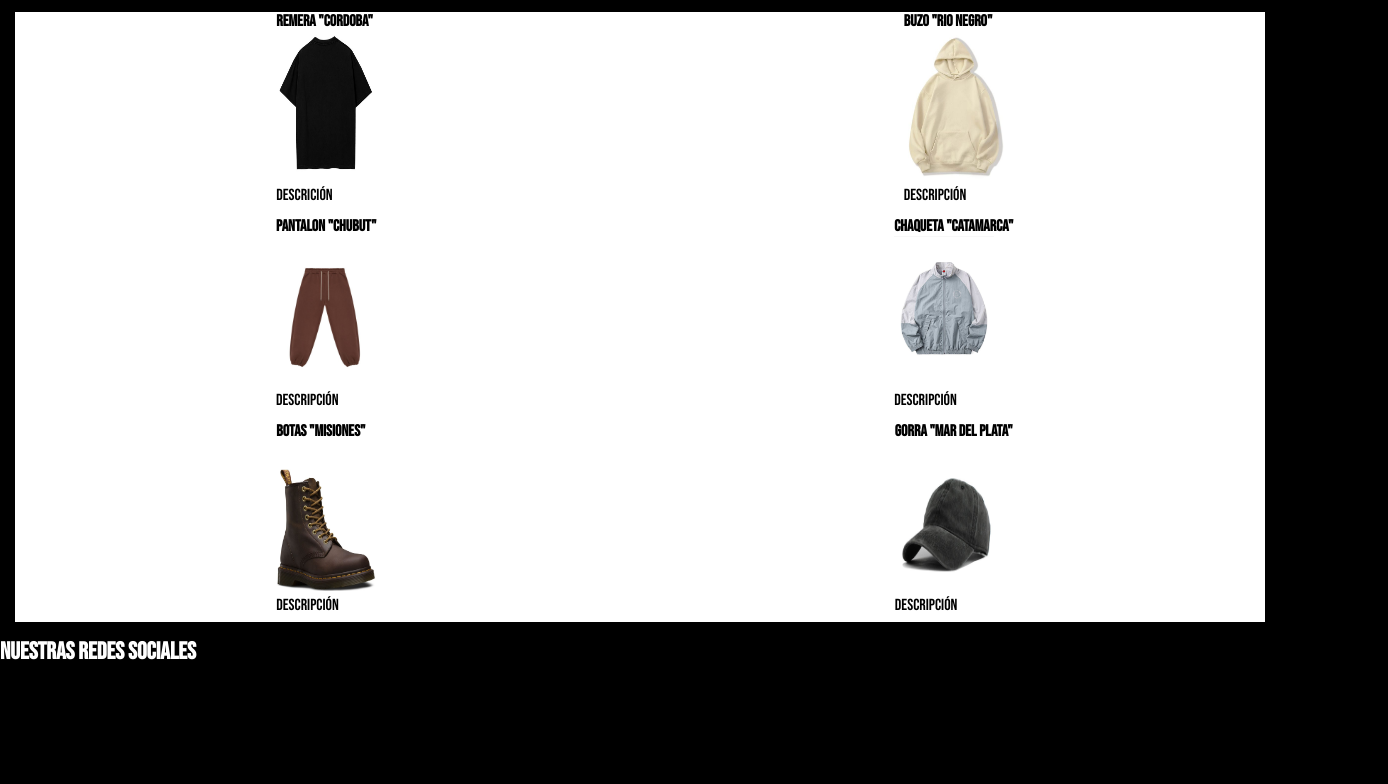
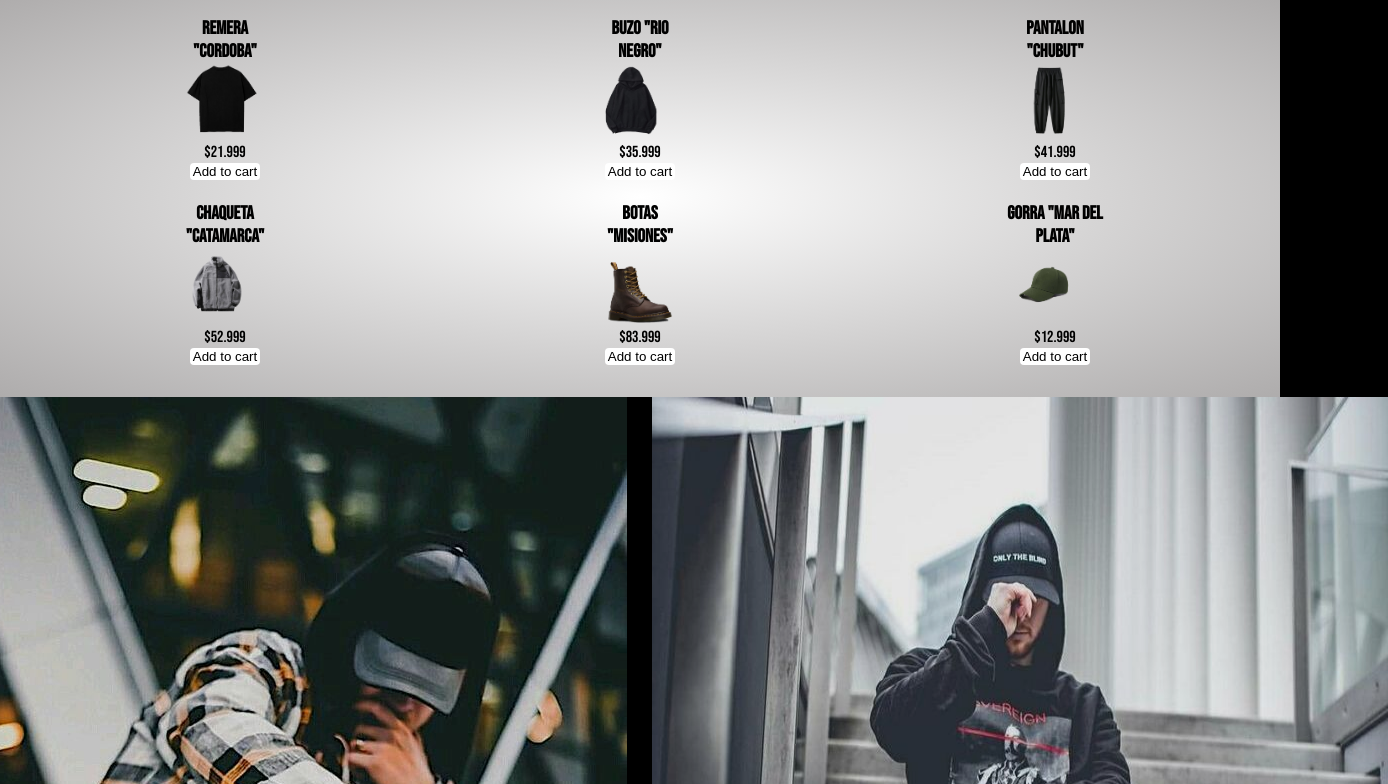
Before and after one commit to AxelElHilon/PreEntrega-3, a plain HTML site: page index.html in a window 1280 px wide. Shown: the part 148-932 px from the top of the page, 1388 px wide, since content can reach past the window. Before the commit the page ends 814 px from the top, so only its background shows below. Drawn offline with Linux system fonts and the light colour scheme; a web font is replaced by a local one.

Commit message:
Una bocha de cambios

```diff
--- a/index.html
+++ b/index.html
@@ -13,7 +13,7 @@
     <!-- Logo de página-->
     <header>
 
-        <img src="HGlogofbco.png" alt="logo" class="logo-principal">
+        <img src="hg-logo.png" alt="logo" class="logo-principal">
 
       </header>
     <!--Enlaces para navegar en la página-->
@@ -32,42 +32,89 @@
         </div>
       <!--Seccion de Productos-->
       <section class="productos-contenedor">
-        <div>
-          <strong class="texto-producto">Remera "Cordoba"</strong>
-        <img src="t-shirt.jpg" alt="Remera" class="productos">
-        <p>Descrición</p>
-        </div>
-        <div>
-          <strong class="texto-producto">Buzo "Rio Negro"</strong>
-        <img src="hoodie.jpg" alt="buzo" class="productos">
-        <p>Descripción</p>
-        </div>
-        <div>
-          <strong class="texto-producto">Pantalon "Chubut"</strong>
-        <img src="pantalon.jpg" alt="pantalon" class="productos">
-        <p>Descripción</p>
-        </div>
-        <div>
-          <strong class="texto-producto">Chaqueta "Catamarca"</strong>
-        <img src="chaqueta-new.jpg" alt="chaqueta-new" class="productos">
-        <p>Descripción</p>
-        </div>
-        <div>
-          <strong class="texto-producto">Botas "Misiones"</strong>
-        <img src="botas.jpg" alt="botas" class="productos">
-        <p>Descripción</p>
-        </div>
-        <div>
-          <strong class="texto-producto">Gorra "Mar del Plata"</strong>
-        <img src="gorra.jpg" alt="gorra" class="productos">
-        <p>Descripción</p>
+
+        <div class="zoom-imagen">
+          <h3 class="texto-producto">Remera "Cordoba"</h3>
+          <img src="remera-png.png" alt="Remera" class="productos">
+          <span>$21.999</span>
+          <button class="boton">Add to cart</button>
         </div>
 
+
+        <div class="zoom-imagen">
+          <h3 class="texto-producto">Buzo "Rio Negro"</h3>
+          <img src="buzo-1.png" alt="buzo" class="productos">
+          <span>$35.999</span>
+          <button class="boton">Add to cart</button>
+        </div>
+
+
+        <div class="zoom-imagen">
+          <h3 class="texto-producto">Pantalon "Chubut"</h3>
+          <img src="pantalon-1.png" alt="pantalon" class="productos">
+          <span>$41.999</span>
+          <button class="boton">Add to cart</button>
+        </div>
+
+
+        <div class="zoom-imagen">
+          <h3 class="texto-producto">Chaqueta "Catamarca"</h3>
+          <img src="chaqueta-1.png" alt="chaqueta-new" class="productos">
+         <span>$52.999</span>
+         <button class="boton">Add to cart</button>
+        </div>
+
+
+        <div class="zoom-imagen">
+          <h3 class="texto-producto">Botas "Misiones"</h3>
+          <img src="bota-1.png" alt="botas" class="productos">
+          <span>$83.999</span>
+          <button class="boton">Add to cart</button>
+        </div>
+
+        <div class="zoom-imagen">
+          <h3 class="texto-producto">Gorra "Mar del Plata"</h3>
+          <img src="gorra-1.png" alt="gorra" class="productos">
+          <span>$12.999</span>
+          <button class="boton">Add to cart</button>
+        </div>
+       </section>
+       <!--Imagenes de la Página Principal-->
+       <section class="seccion-imagenes">
+
+          <img src="modelo-calle.jpg" alt="modelo1" class="imagenes">
+
+
+
+          <img src="modelo-calle.jpg2.jpg" alt="modelo2" class="imagenes">
+        </div>
+        </section>
+
+      </main>
+
+       <!--Contacto y Derechos Reservados-->
+      <footer>
+
+      <section class="logos-redes">
+        <h3>Contacto</h3>
+        <div class="logos" >
+         <a href="https://www.instagram.com/hypegearoficial/" target="_blank">
+         <img src="logo-ig.png" alt="instagram" class="logo-zoom">
+        </a>
+        </div>
+        <div class="logos" >
+           <a href="https://www.facebook.com/" target="_blank">
+            <img src="logo-fb.png" alt="facebook" class="logo-zoom">
+           </a>
+        </div>
+        <div class="logos" >
+          <a href="https://twitter.com/" target="_blank">
+          <img src="logo-twitter.png" alt="twitter" class="logo-zoom">
+          </a>
+        </div>
       </section>
 
-     </main>
-     <footer>
-     <h2>Nuestras Redes Sociales</h2>
-    </footer>
+      <p>&copy; 2024 Hype Gear. Todos los derechos reservados.</p>
+      </footer>
 </body>
 </html>
--- a/styles.css
+++ b/styles.css
@@ -15,8 +15,13 @@ header{
     background-color: white;
     display: flex;
     justify-content: center;
+    background-image: url(calle2.jpg);
+    background-size: cover;
+    position: relative;
+    opacity: 0.8;
 
 }
+
 .logo-principal{
     width: 100px;
     height: auto;
@@ -51,21 +56,102 @@ a{
 
 .productos-contenedor{
     display: grid;
-    grid-template-columns: repeat(2,5fr);
-    grid-template-rows: repeat(3,200px);
+    grid-template-columns: repeat(3,2fr);
+    grid-template-rows: repeat(2,180px);
     gap: 5px;
-    background-color: white;
+    background: radial-gradient(ellipse, white,rgb(174, 172, 172));
     color: black;
-    margin: 15px;
+    margin: auto;
     justify-items: center;
-
-}
-.productos{
-    width: 100px;
-    height: 150px;
-}
+    width: 100%;
+    height: 400px;
+    padding: 20px;
+    }
 
 .texto-producto{
     display: flex;
     text-align: center;
 }
+
+
+.zoom-imagen{
+    overflow: hidden;
+    width: 100px;
+    height: 175px;
+    text-align: center;
+}
+
+.zoom-imagen img{
+    width: 100px;
+    transition: transform 0.8s ease-in-out;
+}
+
+.zoom-imagen:hover img {
+    transform: scale(1.1);
+
+}
+
+.boton{
+    background-color: white;
+    color: black;
+    padding: 1px 3px;
+    border: none;
+    border-radius: 4px;
+    cursor: pointer;
+    transition: all 0.4s ease-in-out;
+}
+
+.boton:hover{
+    background-color: rgb(136, 132, 132);
+    transform: translateY(-3px);
+}
+
+.boton:active{
+    background-color: green;
+    transform: translateY(1px);
+}
+
+.seccion-imagenes{
+    display: flex;
+    justify-content: center;
+    gap: 25px;
+}
+
+.imagenes{
+    width: 200%;
+    height: auto;
+    transition: transform 0.3s ease;
+    opacity: 0.9;
+}
+
+.imagenes:hover{
+    transform: scale(1.2,1);
+}
+/*Parte Inferior de la Pagina*/
+
+footer{
+    background-color: rgb(105, 104, 104);
+}
+
+.logos-redes{
+    display: flex;
+    flex-direction: row;
+    justify-content: space-around;
+    align-items: center;
+    margin: 0;
+    padding: 50px;
+}
+
+.logo-zoom{
+    width: 50px;
+    height: 50px;
+    transition: 0.6s ease;
+    }
+
+.logo-zoom:hover{
+    transform: rotate(360deg);
+}
+
+p{
+    text-align: center;
+}
```
Also changed, not shown: productos.html (added, +11 -0 lines), sobrenosotros.html (added, +11 -0 lines), HGlogofbco.png (deleted), bota-1.png (added), botas.jpg (deleted), buzo-1.png (added), calle2.jpg (added), chaqueta-1.png (added), chaqueta-new.jpg (deleted), descuento.png (deleted), gorra-1.png (added), gorra.jpg (deleted), hoodie.jpg (deleted), pantalon-1.png (added), 3 more files.
